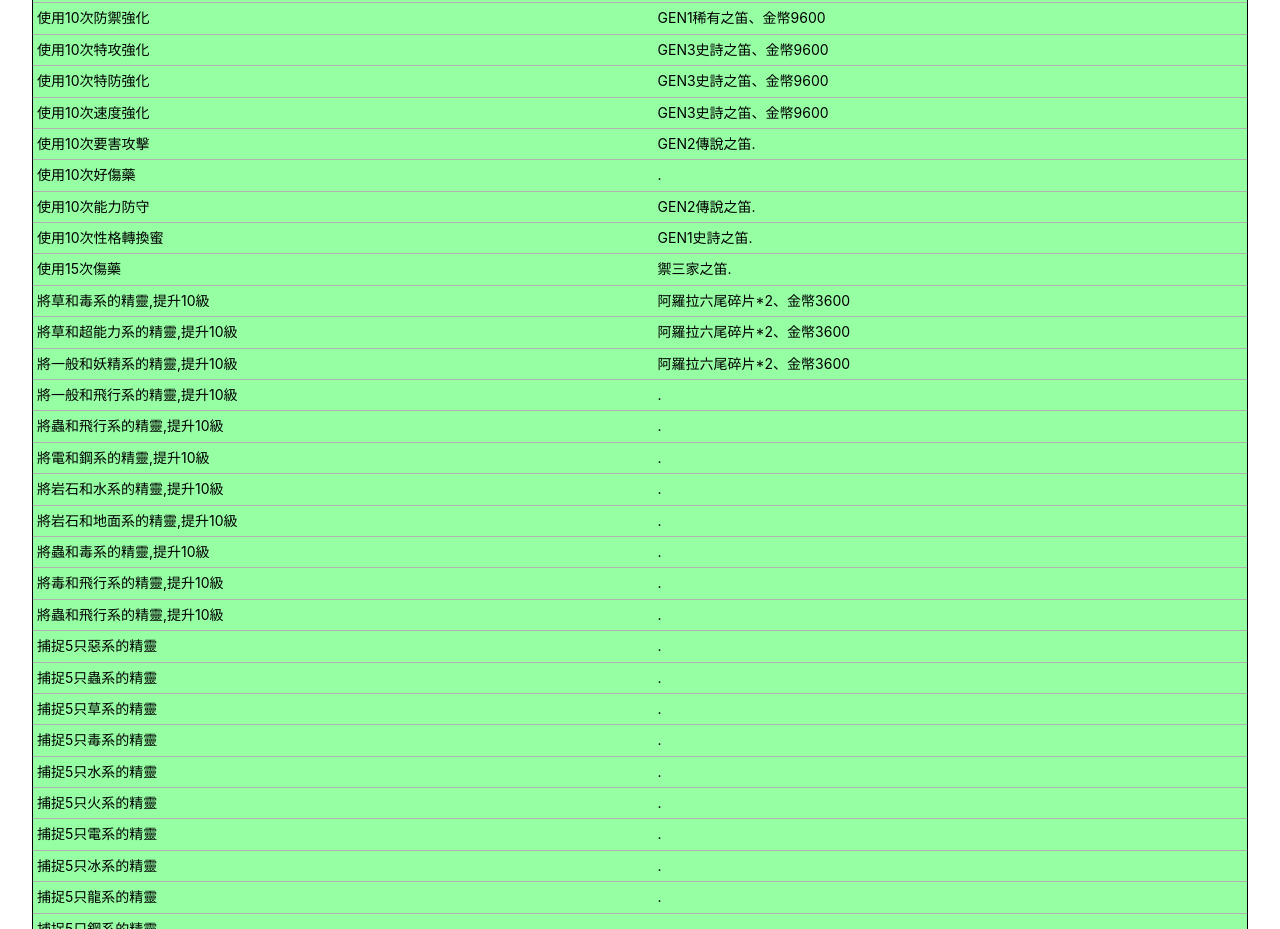
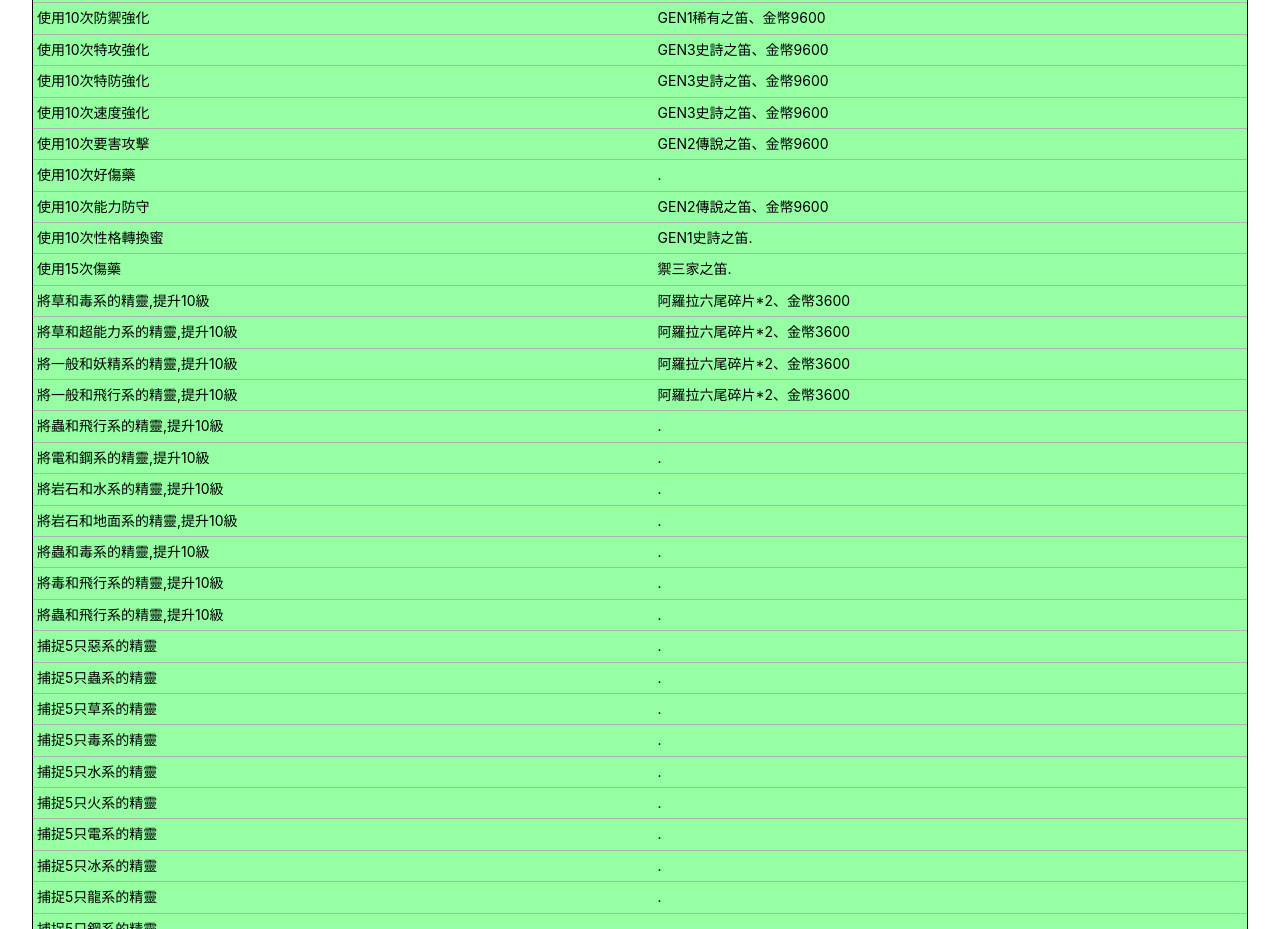
Before and after one commit to tom00502/pokemon-adventurer, a Vue app: page /fieldwork in a window 1280 px wide. Shown: the part 2480-3409 px from the top of the page. Built offline with nearby package versions, Linux system fonts and the light colour scheme; no server answers.

Commit message:
update data

```diff
--- a/src/views/fieldwork.vue
+++ b/src/views/fieldwork.vue
@@ -385,16 +385,14 @@ const table = [
     },
     {
         work: '使用10次要害攻擊',
-        award: ['GEN2傳說之笛'],
+        award: ['GEN2傳說之笛', '金幣9600'],
         level: 'great',
-        checkAward: false,
     },
     { work: '使用10次好傷藥', award: [], level: 'great', checkAward: false },
     {
         work: '使用10次能力防守',
-        award: ['GEN2傳說之笛'],
+        award: ['GEN2傳說之笛', '金幣9600'],
         level: 'great',
-        checkAward: false,
     },
     {
         work: '使用10次性格轉換蜜',
@@ -425,9 +423,8 @@ const table = [
     },
     {
         work: '將一般和飛行系的精靈,提升10級',
-        award: [],
+        award: ['阿羅拉六尾碎片*2', '金幣3600'],
         level: 'great',
-        checkAward: false,
     },
     {
         work: '將蟲和飛行系的精靈,提升10級',
```
